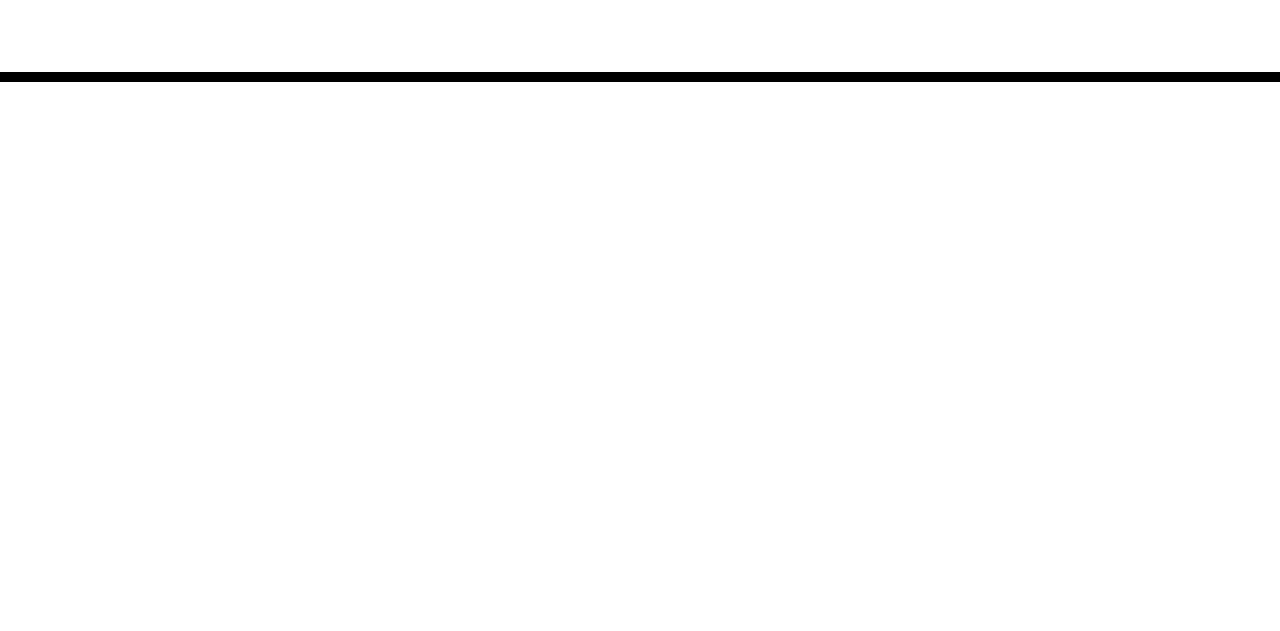
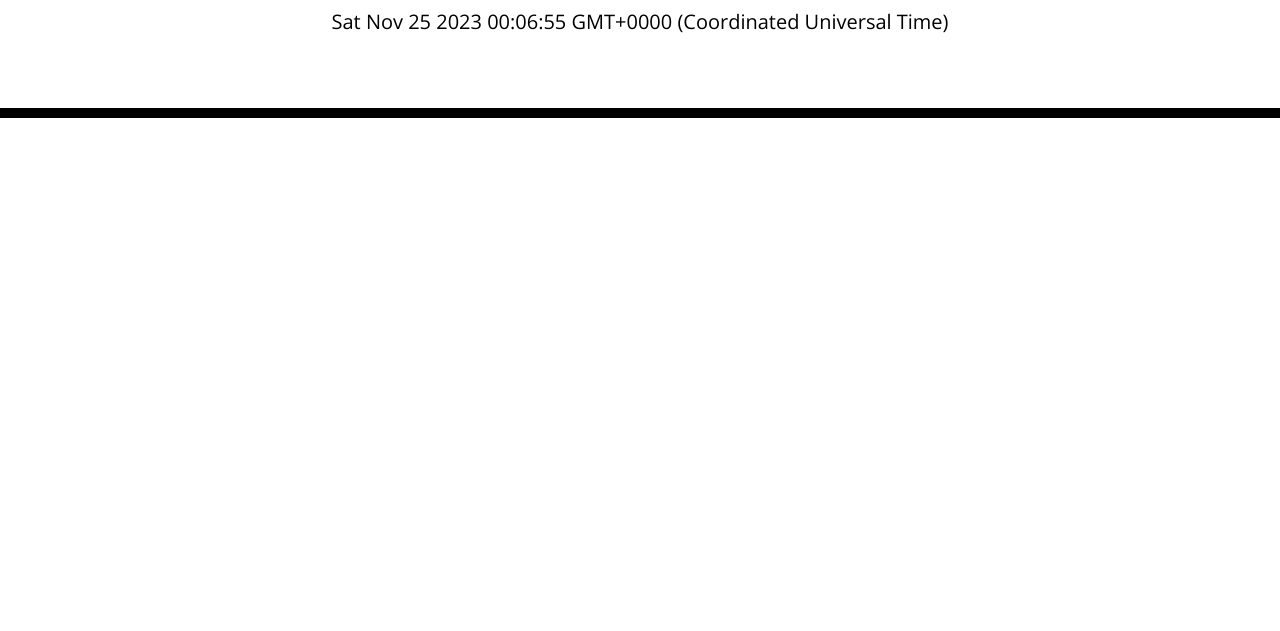
Before and after one commit to Chae-Lee/workday-scheduler, a plain HTML site: page index.html in a window 1280 px wide. Shown: the part 169-800 px from the top of the page. Drawn offline with nearby package versions, Linux system fonts and the light colour scheme.

Commit message:
current date and time display complete

```diff
--- a/assets/js/script.js
+++ b/assets/js/script.js
@@ -22,3 +22,14 @@
 6) event persists between refreshes of a page
 
 */
+
+// Display today's date
+
+var currentDayEl = document.getElementById ('currentDay');
+
+currentDateTime = new Date();
+console.log(currentDayEl);
+console.log (currentDateTime);
+currentDayEl.textContent = currentDateTime;
+
+// Create Time blocks for standard business hours
--- a/index.html
+++ b/index.html
@@ -36,5 +36,7 @@
 
     <script src="https://cdnjs.cloudflare.com/ajax/libs/jquery/3.2.1/jquery.min.js"></script>
     <script src="https://cdn.jsdelivr.net/npm/dayjs@1/dayjs.min.js"></script>
+    <script src="https://code.jquery.com/ui/1.13.1/jquery-ui.min.js" integrity="sha256-eTyxS0rkjpLEo16uXTS0uVCS4815lc40K2iVpWDvdSY=" crossorigin="anonymous"></script>
+    <script src="./assets/js/script.js"></script>
   </body>
 </html>
```
